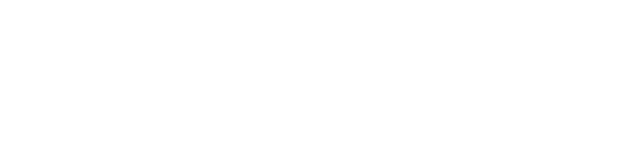
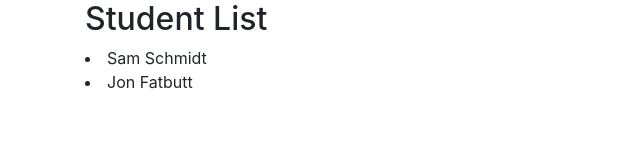
Before and after one commit to jasandine/student-roster-multiple-controllers, a plain HTML site: page index.html in a window 1280 px wide. Shown: the whole page, without its empty margins (0-640 px from the left). Drawn offline with nearby package versions, Linux system fonts and the light colour scheme.

Commit message:
Set up initial printed list to index.html

```diff
--- a/index.html
+++ b/index.html
@@ -1,13 +1,23 @@
 <!DOCTYPE html>
-<html lang="en">
+<html lang="en" ng-app="studentRoster">
   <head>
     <meta charset="utf-8">
     <title>Student App</title>
     <script src="lib/angular.js"></script>
     <script src="app.js"></script>
+    <script src="js/StudentsController.js"></script>
     <link rel="stylesheet" href="css/bootstrap.min.css">
   </head>
   <body>
-
+    <div class="container" ng-controller="StudentsCtrl">
+      <div class="row">
+      <div class="col-md-12">
+        <h2>Student List</h2>
+        <li ng-repeat="item in students">
+          {{item.name}}
+        </li>
+      </div>
+      </div>
+    </div>
   </body>
 </html>
```
